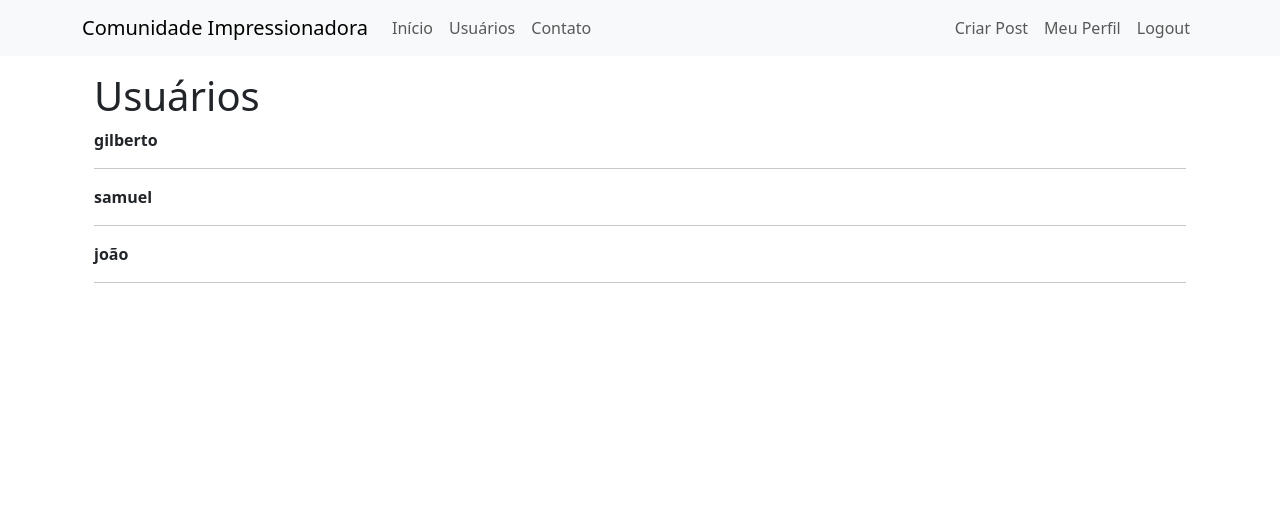
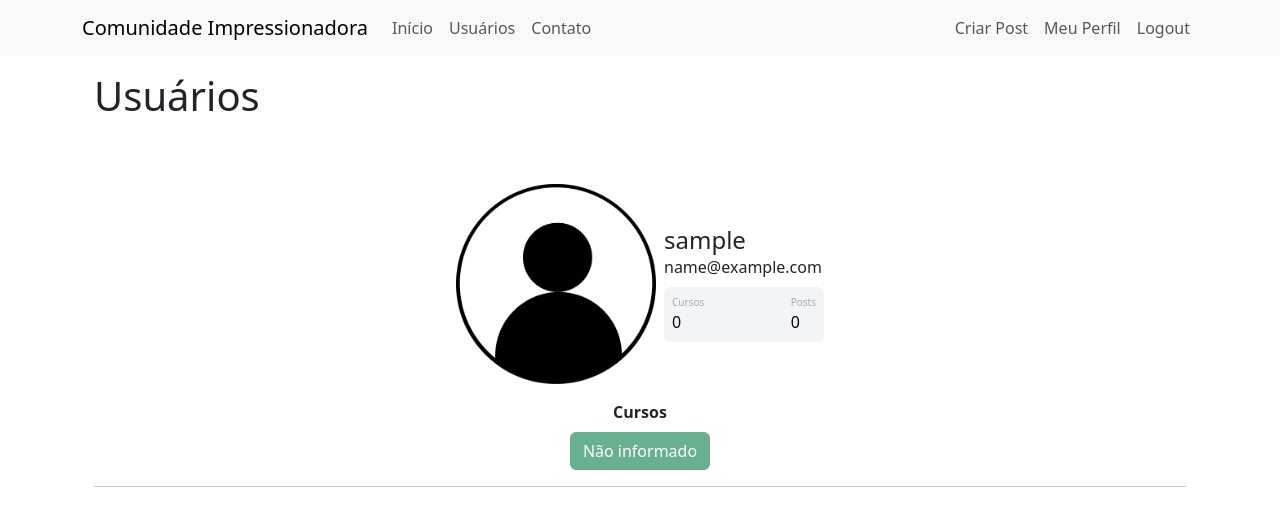
Before and after one commit to gilbertodfl/python-with-flask, a Flask app: page /usuarios in a window 1280 px wide. Shown: the top 526 px of the page. Run offline with Flask 3, Linux system fonts and the light colour scheme; the visitor is signed in with stand-in values (Sample User, id 1); data comes from the database, SQL or seed files in the repository.

Commit message:
Lista dos usuarios direto do bd

```diff
--- a/myposts/routes.py
+++ b/myposts/routes.py
@@ -8,8 +8,7 @@ import secrets
 import os
 from PIL import Image
 
-#enquanto o banco não estiver em uso, vamos usar a lista fixa.
-lista_usuarios = [ 'gilberto', 'samuel', 'joão' ]
+
 
 @app.route("/")
 def home():
@@ -22,6 +21,7 @@ def contato():
 @app.route("/usuarios")
 @login_required
 def usuarios():
+    lista_usuarios = Usuario.query.all()
     return render_template('usuarios.html', lista_usuarios=lista_usuarios)
 
 ## Observe que por padrão o get é o método aceito por uma rota.
--- a/myposts/templates/usuarios.html
+++ b/myposts/templates/usuarios.html
@@ -6,9 +6,52 @@
         <div class="container">
             <h1>Usuários</h1>
             {% for usuario in lista_usuarios %}
-                <strong>{{ usuario }}</strong>
+
+            <div class="container mt-5 d-flex justify-content-center">
+                <div class="card p-3">
+                  <div class="d-flex align-items-center">
+                    <div class="image pe-2">
+                      <img src="{{ url_for('static', filename='fotos_perfil/{}'.format(usuario.foto_perfil)) }}" class="rounded" width="200" />
+                    </div>
+                    <div class="ml-3 w-100">
+                      <h4 class="mb-0 mt-0">{{ usuario.username }}</h4>
+                      <span>{{ usuario.email }}</span>
+                      <div
+                        class="p-2 mt-2 bg-primary d-flex justify-content-between rounded text-white stats"
+                      >
+                        {% if 'Não informado' in usuario.curso %}
+                        <div class="d-flex flex-column">
+                          <span class="articles">Cursos</span> <span class="number1">0</span>
+                        </div>
+                        {% else %}
+                        <div class="d-flex flex-column">
+                          <span class="articles">Cursos</span>
+                          <span class="number1">{{ usuario.curso.count(';')+ 1 }}</span>
+                        </div>
+                        {% endif %}
+                        <div class="d-flex flex-column">
+                          <span class="rating">Posts</span> <span class="number3">0</span>
+                        </div>
+                      </div>
+
+                    </div>
+                  </div>
+                </div>
+              </div>
+              <div class="row justify-content-center">
+                <div class="col col-4" style="text-align: center">
+                  <strong>Cursos</strong><br />
+                  {% for curso in usuario.curso.split(';') %}
+                  <button type="button" class="btn btn-success mt-2" disabled>
+                    {{curso}}
+                  </button>
+                  {% endfor %}
+                </div>
+              </div>
+
                 <hr>
             {% endfor %}
         </div>
-
+<div class="row mt-5>">
+</div>
 {% endblock %}
```
Also changed, not shown: myposts/templates/perfil.html (+28 -18 lines).
